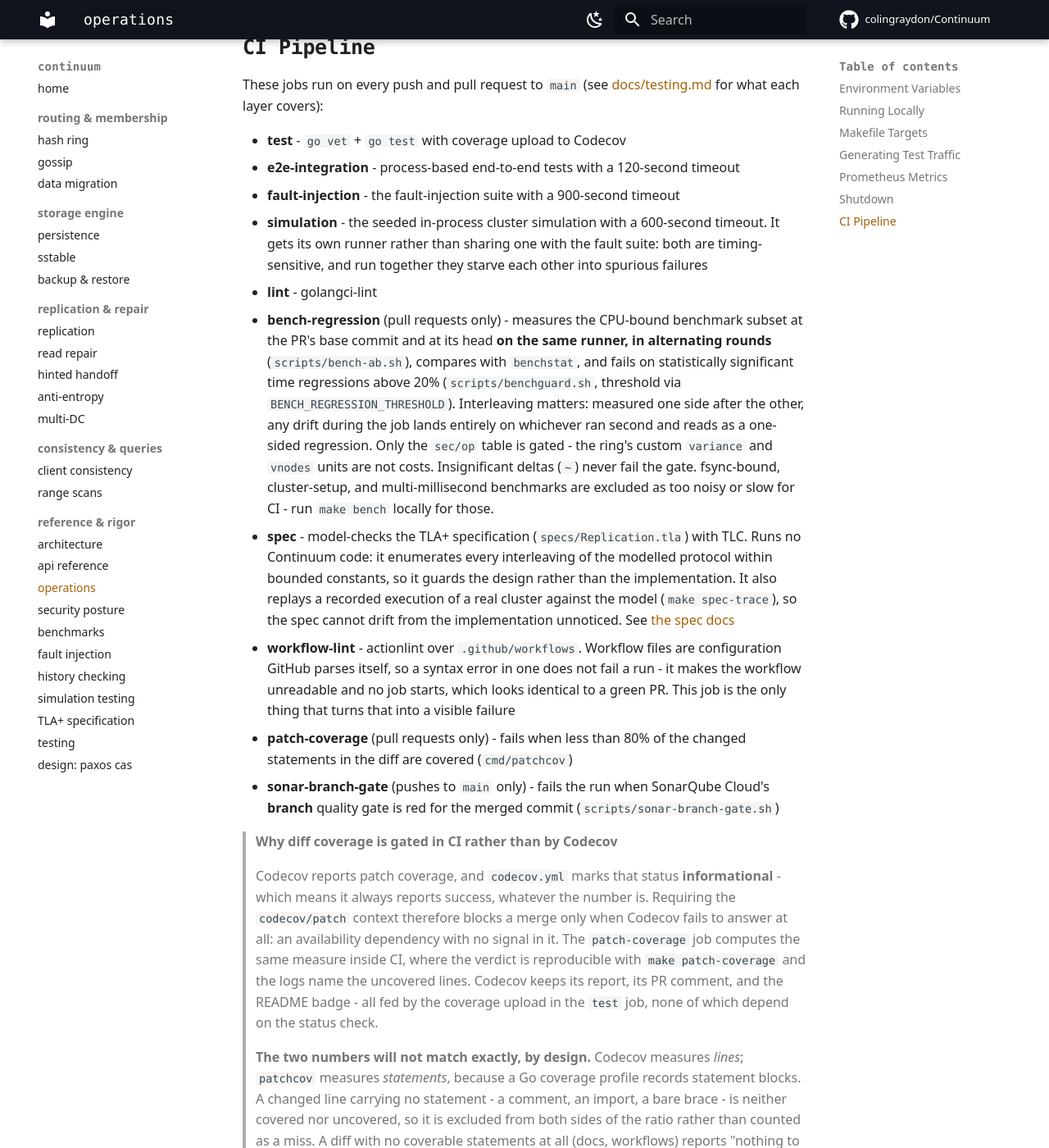
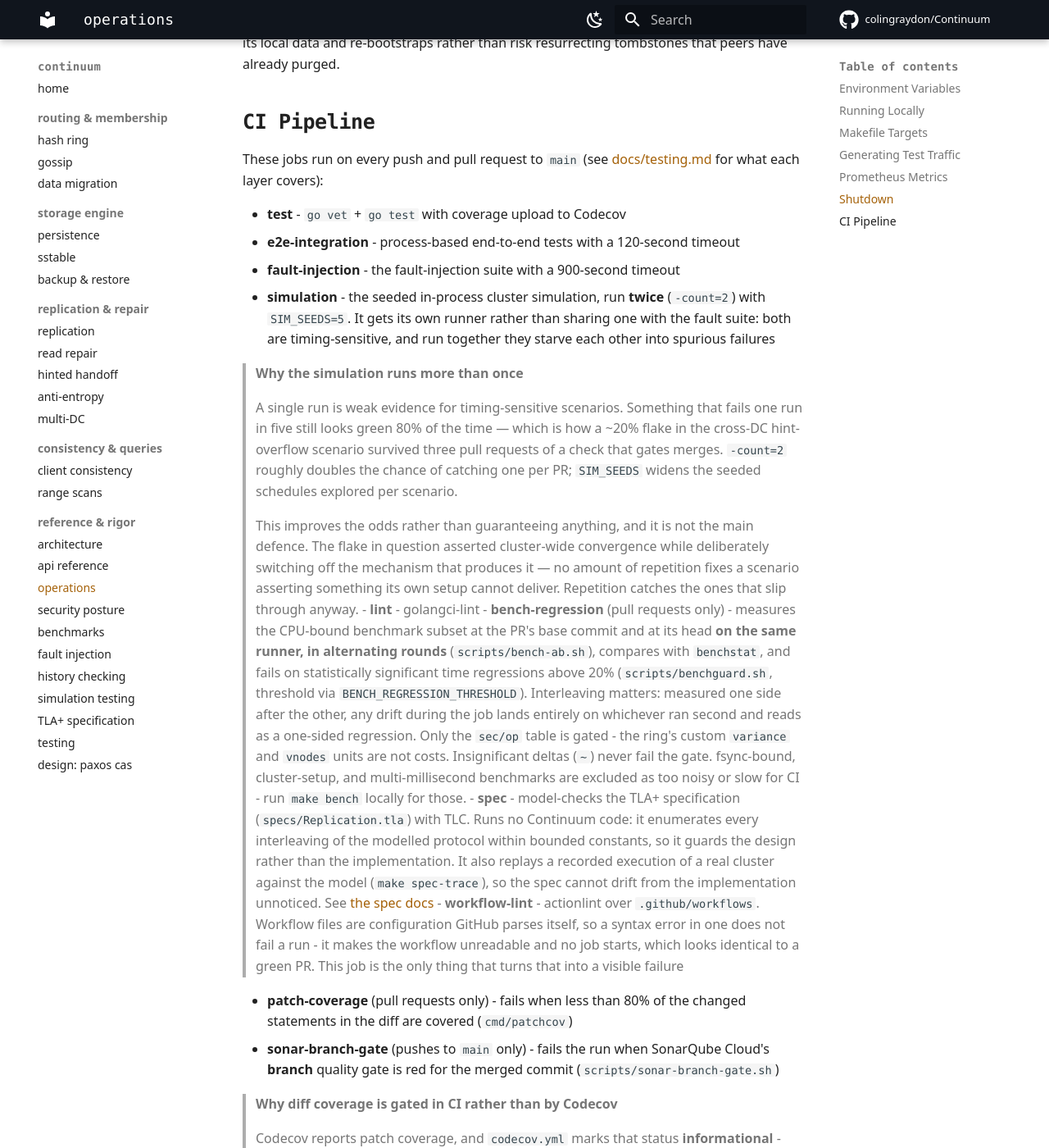
Before and after one commit to colingraydon/Continuum, an MkDocs documentation site: the page built from docs/operations.md, in a window 1280 px wide and 1400 px high, scrolled down 7104 px. Shown: the whole window at 82% size. Built offline with MkDocs 1.6.1 and Material for MkDocs 9.7.7, drawn with Linux system fonts in a browser that asks for light colours; comment, search, counter and statistics services are not loaded; some of the changed text lies outside the part shown.

Commit message:
chore: untrack a committed binary, repeat the simulation in CI (#97)

```diff
--- a/docs/operations.md
+++ b/docs/operations.md
@@ -88,6 +88,8 @@ In Grafana, add `http://prometheus:9090` as a Prometheus data source.
 | `make e2e` | Run in-process cluster tests (`TestE2E*` in `api`) |
 | `make e2e-integration` | Run process-based end-to-end tests (spawns real binaries) |
 | `make fault` | Run the fault-injection suite (kills, hangs, partitions, packet loss) |
+| `make sim` | Run the seeded in-process cluster simulation (`SIM_SEEDS=n` widens the sweep) |
+| `make sim-race` | The same suite under the race detector |
 | `make bench` | Run all benchmarks with memory stats |
 | `make bench-ci` | Run the CPU-bound benchmark subset used by the CI regression gate |
 | `make bench-report` | Regenerate the published percentile dataset in `docs/data/` (run on a known machine) |
@@ -161,7 +163,13 @@ These jobs run on every push and pull request to `main` (see [docs/testing.md](t
 - **test** - `go vet` + `go test` with coverage upload to Codecov
 - **e2e-integration** - process-based end-to-end tests with a 120-second timeout
 - **fault-injection** - the fault-injection suite with a 900-second timeout
-- **simulation** - the seeded in-process cluster simulation with a 600-second timeout. It gets its own runner rather than sharing one with the fault suite: both are timing-sensitive, and run together they starve each other into spurious failures
+- **simulation** - the seeded in-process cluster simulation, run **twice** (`-count=2`) with `SIM_SEEDS=5`. It gets its own runner rather than sharing one with the fault suite: both are timing-sensitive, and run together they starve each other into spurious failures
+
+> **Why the simulation runs more than once**
+>
+> A single run is weak evidence for timing-sensitive scenarios. Something that fails one run in five still looks green 80% of the time — which is how a ~20% flake in the cross-DC hint-overflow scenario survived three pull requests of a check that gates merges. `-count=2` roughly doubles the chance of catching one per PR; `SIM_SEEDS` widens the seeded schedules explored per scenario.
+>
+> This improves the odds rather than guaranteeing anything, and it is not the main defence. The flake in question asserted cluster-wide convergence while deliberately switching off the mechanism that produces it — no amount of repetition fixes a scenario asserting something its own setup cannot deliver. Repetition catches the ones that slip through anyway.
 - **lint** - golangci-lint
 - **bench-regression** (pull requests only) - measures the CPU-bound benchmark subset at the PR's base commit and at its head **on the same runner, in alternating rounds** (`scripts/bench-ab.sh`), compares with `benchstat`, and fails on statistically significant time regressions above 20% (`scripts/benchguard.sh`, threshold via `BENCH_REGRESSION_THRESHOLD`). Interleaving matters: measured one side after the other, any drift during the job lands entirely on whichever ran second and reads as a one-sided regression. Only the `sec/op` table is gated - the ring's custom `variance` and `vnodes` units are not costs. Insignificant deltas (`~`) never fail the gate. fsync-bound, cluster-setup, and multi-millisecond benchmarks are excluded as too noisy or slow for CI - run `make bench` locally for those.
 - **spec** - model-checks the TLA+ specification (`specs/Replication.tla`) with TLC. Runs no Continuum code: it enumerates every interleaving of the modelled protocol within bounded constants, so it guards the design rather than the implementation. It also replays a recorded execution of a real cluster against the model (`make spec-trace`), so the spec cannot drift from the implementation unnoticed. See [the spec docs](tla-spec.md)
@@ -194,4 +202,16 @@ These jobs run on every push and pull request to `main` (see [docs/testing.md](t
 
 **Dependabot** opens grouped PRs weekly for Go module and GitHub Actions dependency updates. Patch and minor updates are approved and queued for auto-merge.
 
-Note what "auto-merge" waits on: GitHub holds the merge for the branch's **required** status checks, not for every job on this page. Only `coverage-gate` and SonarCloud are required today, so a red `bench-regression`, `lint`, or `fault-injection` does not block a Dependabot merge - PR #89 landed on `main` with `bench-regression` failing. Widening the required set is a repository-settings change, tracked separately from this file.
+Note what "auto-merge" waits on: GitHub holds the merge for the branch's **required** status checks, not for every job on this page. The required set is:
+
+| Required | Source |
+| -------- | ------ |
+| `test`, `lint`, `e2e-integration`, `fault-injection`, `simulation`, `docker`, `workflow-lint`, `patch-coverage` | repository ruleset |
+| `coverage-gate`, `SonarCloud Code Analysis` | branch protection |
+
+Two jobs are deliberately **advisory**:
+
+- **`bench-regression`** is statistical. Even measured in interleaved rounds it can flag a run, and blocking merges on noise is worse than reading the number.
+- **`spec`** postdates the ruleset and has not been added to it. Model checking is deterministic, so there is no noise argument for leaving it out - it is simply not wired in yet.
+
+This used to read "only `coverage-gate` and SonarCloud are required", which was true when written: PR #89 landed on `main` with `bench-regression` red because nothing else gated it.
```
Also changed, not shown: CONTRIBUTING.md (+7 -4 lines), docs/simulation.md (+5 -0 lines), docs/testing.md (+1 -1 lines), 3 other files.
